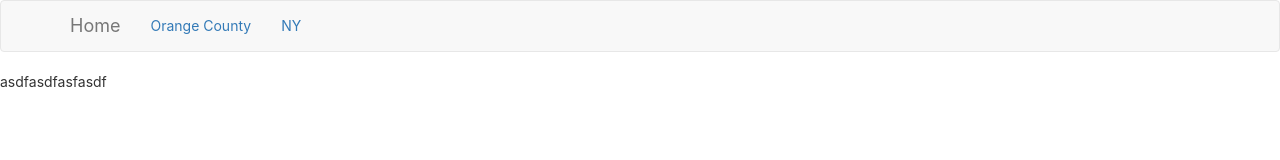
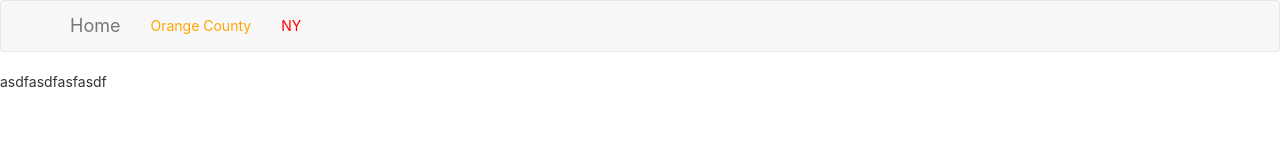
Before and after one commit to nadinesk/rht, a React (Create React App) app: page / in a window 1280 px wide. Shown: the top 160 px of the page. Built offline with nearby package versions, Linux system fonts and the light colour scheme.

Commit message:
link style

```diff
--- a/src/App.css
+++ b/src/App.css
@@ -54,6 +54,28 @@
   color: blue;
 }
 
-.selCity {
+.nySel, .nySel a:active, .nySel a:hover, .nySel a:link, .nySel a {
+  font-weight: bold;
+  text-decoration: underline;
+}
+
+.ocSel {
   font-weight: bold;
 }
+
+.oSel, .oSel a:active, .oSel a:hover, .oSel a:link, .oSel a {
+  text-decoration: none;
+}
+
+#ny a:hover, #oc a:hover {
+  text-decoration: none
+
+}
+
+#ny {
+  color: red;
+}
+
+#oc {
+  color: orange;
+}
--- a/src/components/FranWrap.js
+++ b/src/components/FranWrap.js
@@ -262,10 +262,10 @@ class FranWrap extends Component {
               </Navbar.Header>
               <Nav>
                   <NavItem>
-                    <Link onClick={this.firstLoad} id='oc' className={this.state.selCity=='ocSel' ? 'selCity' : ''} to="/oc">Orange County</Link>
+                    <Link onClick={this.firstLoad} id='oc' className={this.state.selCity=='ocSel' ? 'ocSel' : 'oSel'} to="/oc">Orange County</Link>
                   </NavItem>
                   <NavItem>
-                    <Link onClick={this.firstLoad} id='ny'  className={this.state.selCity=='nySel' ? 'selCity' : ''}  to="/ny">NY</Link>
+                    <Link onClick={this.firstLoad} id='ny'  className={this.state.selCity=='nySel' ? 'nySel' : 'oSel'}  to="/ny">NY</Link>
                   </NavItem>
 
                 </Nav>
```
